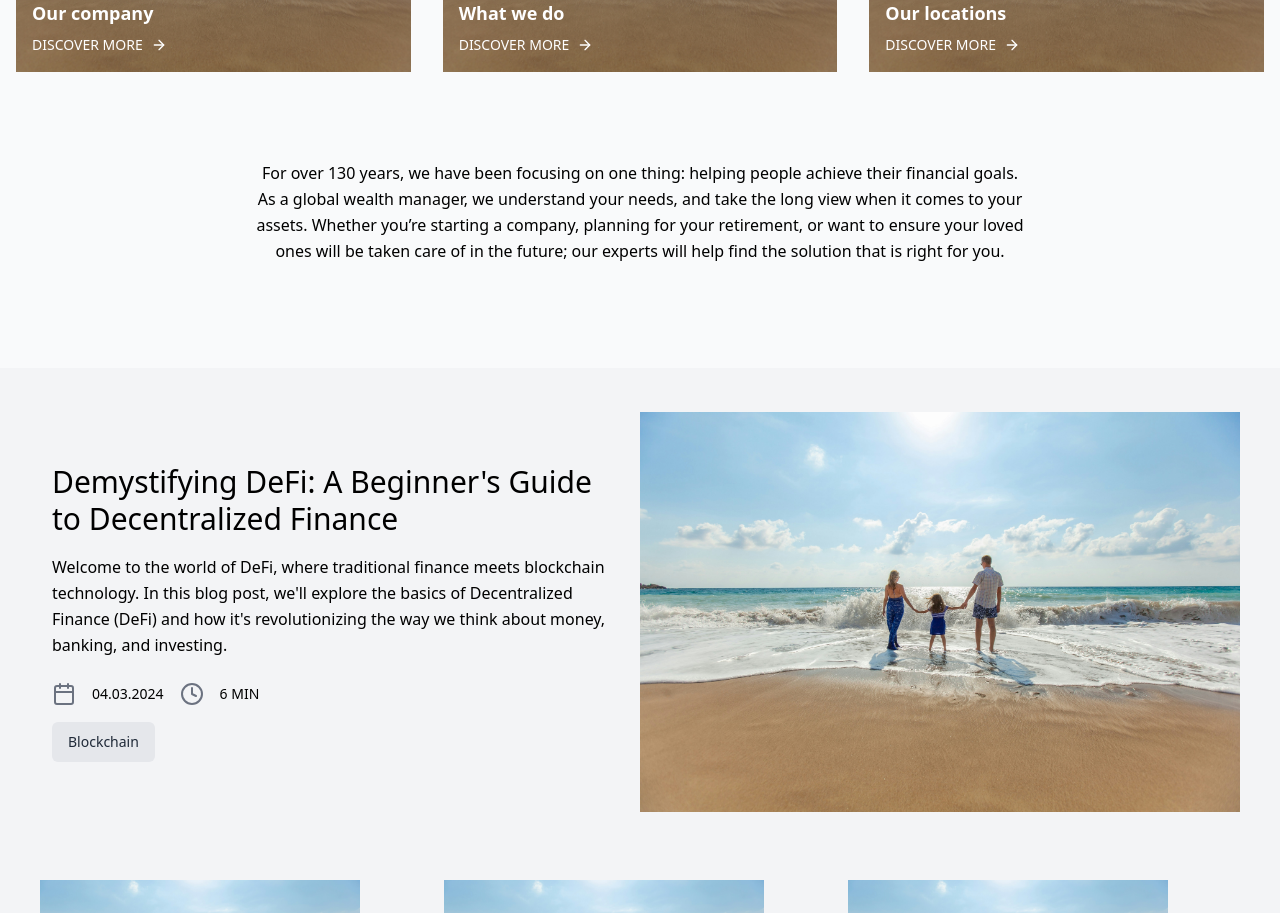
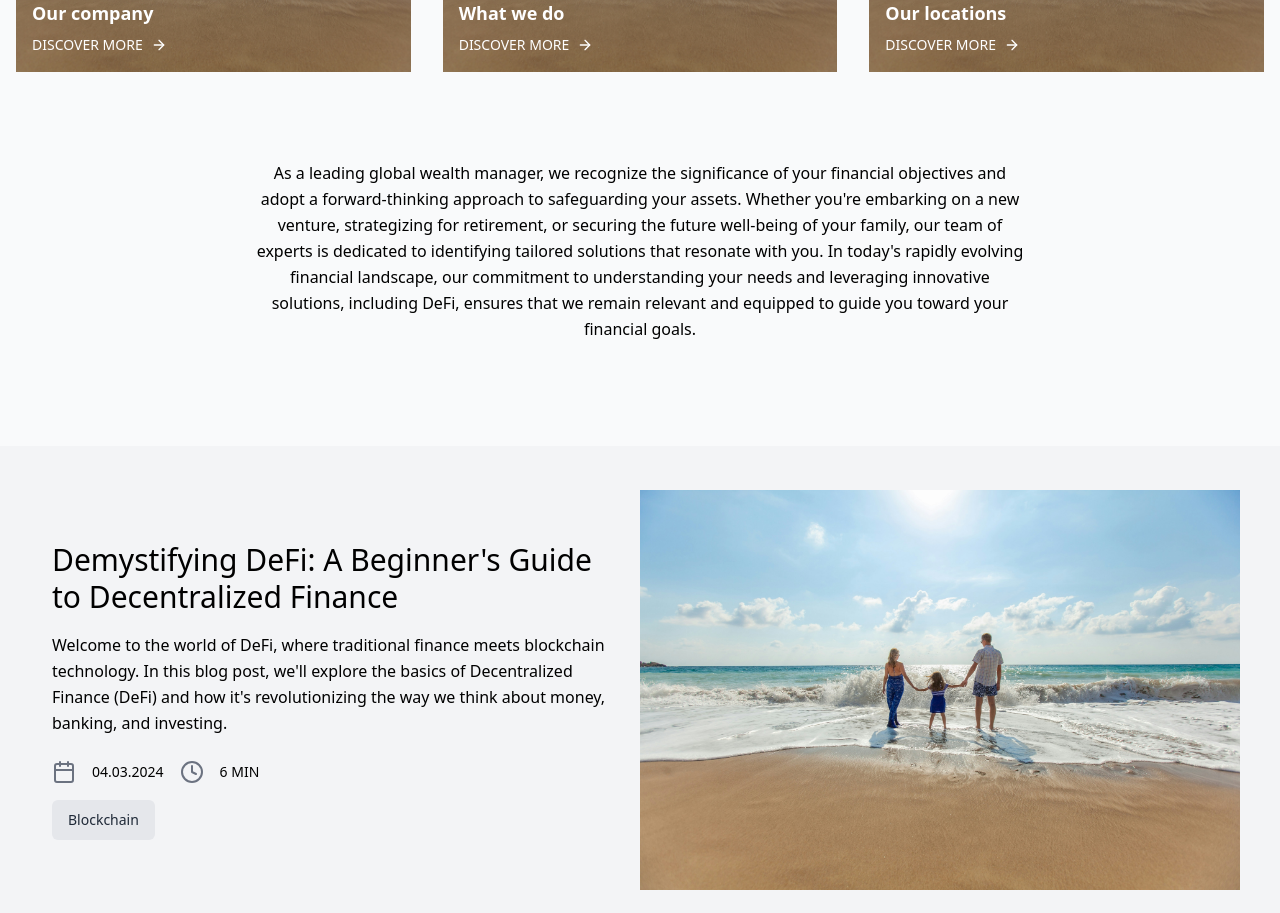
Before and after one commit to Okware-L/jm, a Next.js app: page / in a window 1280 px wide. Shown: the part 1740-2653 px from the top of the page. Built offline with nearby package versions, Linux system fonts and the light colour scheme.

Commit message:
abiut updated

```diff
--- a/components/About.jsx
+++ b/components/About.jsx
@@ -75,10 +75,12 @@ export default function About() {
         </div>
       </div>
       <p className="text-center text-base font-light leading-relaxed max-w-3xl mx-auto py-10">
-        For over 130 years, we have been focusing on one thing: helping people achieve their financial goals. As a
-        global wealth manager, we understand your needs, and take the long view when it comes to your assets. Whether
-        you’re starting a company, planning for your retirement, or want to ensure your loved ones will be taken care of
-        in the future; our experts will help find the solution that is right for you.
+        As a leading global wealth manager, we recognize the significance of your financial objectives and adopt
+         a forward-thinking approach to safeguarding your assets. Whether you're embarking on a new venture,
+          strategizing for retirement, or securing the future well-being of your family, our team of experts is
+          dedicated to identifying tailored solutions that resonate with you. In today&#39;s rapidly evolving financial landscape,
+           our commitment to understanding your needs and leveraging innovative solutions, including DeFi, ensures
+            that we remain relevant and equipped to guide you toward your financial goals.
       </p>
     </section>
   )
```
